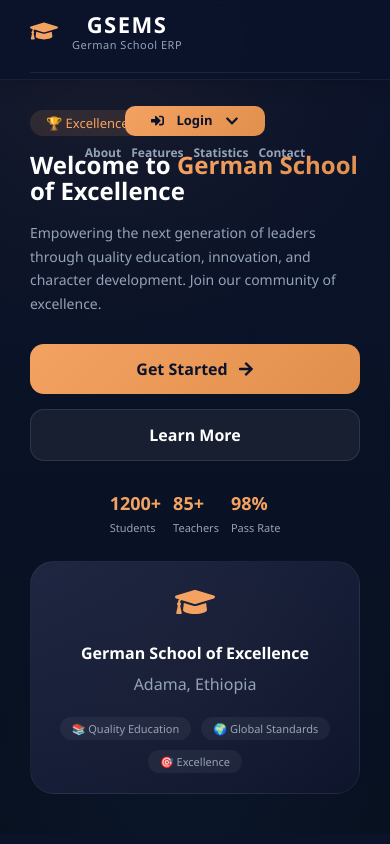
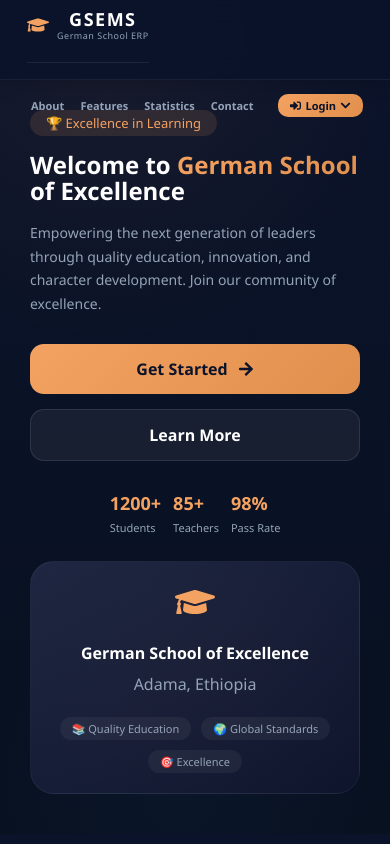
Before and after one commit to ITProject-code/gse-school-system, a React (Vite) app in the folder frontend/: page / in a window 390 px wide. Shown: the top 844 px of the page. Built offline with nearby package versions, Linux system fonts and the light colour scheme.

Commit message:
Update homepage and layout styling

```diff
--- a/frontend/src/pages/HomePage.css
+++ b/frontend/src/pages/HomePage.css
@@ -91,66 +91,49 @@ html {
     }
 }
 
-/* ===== HEADER - ✅ FIXED: STAYS AT TOP ===== */
+/* ========================================
+   HEADER - FIXED AT TOP
+   ======================================== */
+
 .home-header {
-    position: fixed;
-    top: 0;
-    left: 0;
-    right: 0;
-    z-index: 1000;
+    position: fixed !important;
+    top: 0 !important;
+    left: 0 !important;
+    right: 0 !important;
+    z-index: 1000 !important;
     height: var(--header-h);
     display: flex;
     align-items: center;
-    background: rgba(11, 19, 43, 0.96);
+    background: rgba(11, 19, 43, 0.96) !important;
     backdrop-filter: blur(12px);
     border-bottom: 1px solid rgba(255, 255, 255, 0.06);
     box-shadow: 0 2px 20px rgba(0, 0, 0, 0.2);
-    width: 100%;
-    /* ✅ FIX: Prevent header from scrolling */
-    transition: none;
+    width: 100% !important;
 }
 
 .home-header .container-full {
     height: 100%;
 }
 
+/* ===== HEADER INNER - LOGO LEFT, NAV CENTER, LOGIN RIGHT ===== */
 .header-inner {
     display: flex;
     justify-content: space-between;
     align-items: center;
-    flex-wrap: wrap;
-    gap: 24px;
     width: 100%;
     height: 100%;
-    padding: 0 calc(var(--edge-x) - 10px) 0 var(--edge-x);
+    padding: 0 50px;
+    gap: 20px;
 }
 
-@media (max-width: 768px) {
-    .header-inner {
-        padding: 12px var(--edge-x-tablet);
-        height: auto;
-        flex-direction: row;
-        flex-wrap: wrap;
-    }
-}
-
-@media (max-width: 480px) {
-    .header-inner {
-        padding: 10px var(--edge-x-mobile);
-        flex-direction: row;
-        flex-wrap: wrap;
-        gap: 8px;
-    }
-}
-
-/* ===== LOGO - BIGGER ===== */
+/* ===== LOGO - LEFT SIDE ===== */
 .logo {
     display: flex;
     align-items: center;
     gap: 14px;
     cursor: pointer;
+    flex-shrink: 0;
     text-decoration: none;
-    flex-shrink: 0;
 }
 
 .logo-icon {
@@ -175,23 +158,12 @@ html {
     font-weight: 500;
 }
 
-@media (max-width: 480px) {
-    .logo-icon {
-        font-size: 28px;
-    }
-    .logo-text h1 {
-        font-size: 22px;
-    }
-    .logo-text span {
-        font-size: 11px;
-    }
-}
-
-/* ===== NAV LINKS - BIGGER ===== */
+/* ===== NAV LINKS - CENTER ===== */
 .main-nav {
     display: flex;
     gap: 40px;
-    flex-wrap: wrap;
+    flex-shrink: 0;
+    align-items: center;
 }
 
 .main-nav a {
@@ -201,6 +173,7 @@ html {
     font-weight: 600;
     transition: color 0.3s;
     position: relative;
+    white-space: nowrap;
 }
 
 .main-nav a:hover {
@@ -222,35 +195,13 @@ html {
     width: 100%;
 }
 
-@media (max-width: 768px) {
-    .main-nav {
-        gap: 16px;
-        justify-content: center;
-        width: 100%;
-        order: 3;
-    }
-    .main-nav a {
-        font-size: 14px;
-    }
-}
-
-@media (max-width: 480px) {
-    .main-nav {
-        gap: 10px;
-    }
-    .main-nav a {
-        font-size: 12px;
-    }
-}
-
-/* ===== LOGIN BUTTON - BIGGER ===== */
+/* ===== LOGIN BUTTON - RIGHT SIDE ===== */
 .header-actions {
     display: flex;
     gap: 12px;
     align-items: center;
-    margin-left: 8px;
+    flex-shrink: 0;
     position: relative;
-    flex-shrink: 0;
 }
 
 .btn-login-dropdown {
@@ -266,7 +217,7 @@ html {
     font-size: 16px;
     line-height: 1;
     cursor: pointer;
-    transition: transform 0.25s var(--ease), box-shadow 0.25s var(--ease), filter 0.25s var(--ease);
+    transition: transform 0.25s var(--ease), box-shadow 0.25s var(--ease);
 }
 
 .btn-login-dropdown:hover {
@@ -283,31 +234,7 @@ html {
     transform: rotate(180deg);
 }
 
-@media (max-width: 768px) {
-    .header-actions {
-        margin-left: 0;
-        width: 100%;
-        justify-content: center;
-        order: 2;
-    }
-    .btn-login-dropdown {
-        padding: 10px 20px;
-        font-size: 14px;
-        width: auto;
-        min-width: 160px;
-        justify-content: center;
-    }
-}
-
-@media (max-width: 480px) {
-    .btn-login-dropdown {
-        padding: 8px 16px;
-        font-size: 13px;
-        min-width: 140px;
-    }
-}
-
-/* ===== DROPDOWN - ✅ FIXED: POSITION ON MOBILE ===== */
+/* ===== DROPDOWN MENU ===== */
 .login-dropdown {
     position: relative;
     display: inline-block;
@@ -316,12 +243,11 @@ html {
 .dropdown-menu {
     position: absolute;
     top: calc(100% + 12px);
-    left: 0;
     right: 0;
     background: var(--bg-card);
     border-radius: var(--radius-md);
     padding: 8px;
-    min-width: 240px;
+    min-width: 220px;
     border: 1px solid rgba(255, 255, 255, 0.06);
     box-shadow: var(--shadow-lg);
     animation: slideDown 0.2s var(--ease);
@@ -365,33 +291,10 @@ html {
     color: #60a5fa;
 }
 
-/* ✅ FIX: Mobile dropdown - centered below button */
-@media (max-width: 768px) {
-    .dropdown-menu {
-        left: 50%;
-        transform: translateX(-50%);
-        min-width: 220px;
-        top: calc(100% + 8px);
-    }
-    .dropdown-item {
-        font-size: 14px;
-        padding: 12px 16px;
-        justify-content: center;
-    }
-}
+/* ========================================
+   HERO SECTION
+   ======================================== */
 
-@media (max-width: 480px) {
-    .dropdown-menu {
-        min-width: 180px;
-        padding: 6px;
-    }
-    .dropdown-item {
-        font-size: 13px;
-        padding: 10px 14px;
-    }
-}
-
-/* ===== HERO SECTION ===== */
 .hero-section {
     padding: calc(var(--header-h) + 64px) 0 80px;
     min-height: 100vh;
@@ -434,26 +337,6 @@ html {
     z-index: 1;
     width: 100%;
     padding: 0 50px;
-}
-
-@media (max-width: 1024px) {
-    .hero-content {
-        padding: 0 50px;
-    }
-}
-
-@media (max-width: 768px) {
-    .hero-content {
-        padding: 0 25px;
-        grid-template-columns: 1fr;
-        gap: 40px;
-    }
-}
-
-@media (max-width: 480px) {
-    .hero-content {
-        padding: 0 15px;
-    }
 }
 
 .hero-text .hero-badge {
@@ -510,7 +393,7 @@ html {
     font-weight: 700;
     font-size: 16px;
     cursor: pointer;
-    transition: transform 0.25s var(--ease), box-shadow 0.25s var(--ease), filter 0.25s var(--ease);
+    transition: transform 0.25s var(--ease), box-shadow 0.25s var(--ease);
 }
 
 .btn-primary:hover {
@@ -618,7 +501,10 @@ html {
     color: #94a3b8;
 }
 
-/* ===== SECTION HEADER ===== */
+/* ========================================
+   SECTION HEADER
+   ======================================== */
+
 .section-header {
     text-align: center;
     margin-bottom: 50px;
@@ -650,22 +536,10 @@ html {
     margin: 0 auto;
 }
 
-@media (max-width: 768px) {
-    .section-header h2 {
-        font-size: 28px;
-    }
-    .section-header p {
-        font-size: 15px;
-    }
-}
+/* ========================================
+   ABOUT SECTION
+   ======================================== */
 
-@media (max-width: 480px) {
-    .section-header h2 {
-        font-size: 22px;
-    }
-}
-
-/* ===== ABOUT SECTION ===== */
 .about-section {
     padding: 80px 0;
     background: #0b132b;
@@ -674,18 +548,6 @@ html {
 
 .about-section .container-full {
     padding: 0 50px;
-}
-
-@media (max-width: 768px) {
-    .about-section .container-full {
-        padding: 0 25px;
-    }
-}
-
-@media (max-width: 480px) {
-    .about-section .container-full {
-        padding: 0 15px;
-    }
 }
 
 .about-grid {
@@ -738,21 +600,10 @@ html {
     margin: 0;
 }
 
-@media (max-width: 768px) {
-    .about-grid {
-        grid-template-columns: 1fr 1fr;
-        gap: 20px;
-    }
-}
+/* ========================================
+   FEATURES SECTION
+   ======================================== */
 
-@media (max-width: 480px) {
-    .about-grid {
-        grid-template-columns: 1fr;
-        gap: 16px;
-    }
-}
-
-/* ===== FEATURES SECTION ===== */
 .features-section {
     padding: 80px 0;
     background: #081120;
@@ -761,18 +612,6 @@ html {
 
 .features-section .container-full {
     padding: 0 50px;
-}
-
-@media (max-width: 768px) {
-    .features-section .container-full {
-        padding: 0 25px;
-    }
-}
-
-@media (max-width: 480px) {
-    .features-section .container-full {
-        padding: 0 15px;
-    }
 }
 
 .features-grid {
@@ -821,21 +660,10 @@ html {
     margin: 0;
 }
 
-@media (max-width: 768px) {
-    .features-grid {
-        grid-template-columns: 1fr 1fr;
-        gap: 16px;
-    }
-}
+/* ========================================
+   STATS SECTION
+   ======================================== */
 
-@media (max-width: 480px) {
-    .features-grid {
-        grid-template-columns: 1fr;
-        gap: 12px;
-    }
-}
-
-/* ===== STATS SECTION ===== */
 .stats-section {
     padding: 60px 0;
     background: linear-gradient(135deg, #1c2541, #0b132b);
@@ -844,18 +672,6 @@ html {
 
 .stats-section .container-full {
     padding: 0 50px;
-}
-
-@media (max-width: 768px) {
-    .stats-section .container-full {
-        padding: 0 25px;
-    }
-}
-
-@media (max-width: 480px) {
-    .stats-section .container-full {
-        padding: 0 15px;
-    }
 }
 
 .stats-grid {
@@ -879,30 +695,10 @@ html {
     margin-top: 4px;
 }
 
-@media (max-width: 768px) {
-    .stats-grid {
-        grid-template-columns: 1fr 1fr;
-        gap: 20px;
-    }
-    .stat-item .stat-number {
-        font-size: 36px;
-    }
-}
+/* ========================================
+   CONTACT SECTION
+   ======================================== */
 
-@media (max-width: 480px) {
-    .stats-grid {
-        grid-template-columns: 1fr 1fr;
-        gap: 16px;
-    }
-    .stat-item .stat-number {
-        font-size: 28px;
-    }
-    .stat-item .stat-label {
-        font-size: 13px;
-    }
-}
-
-/* ===== CONTACT SECTION ===== */
 .contact-section {
     padding: 80px 0;
     background: #0b132b;
@@ -911,18 +707,6 @@ html {
 
 .contact-section .container-full {
     padding: 0 50px;
-}
-
-@media (max-width: 768px) {
-    .contact-section .container-full {
-        padding: 0 25px;
-    }
-}
-
-@media (max-width: 480px) {
-    .contact-section .container-full {
-        padding: 0 15px;
-    }
 }
 
 .contact-status {
@@ -1030,23 +814,10 @@ html {
     resize: vertical;
 }
 
-@media (max-width: 768px) {
-    .contact-grid {
-        grid-template-columns: 1fr;
-        gap: 30px;
-    }
-    .contact-form .form-row {
-        grid-template-columns: 1fr;
-    }
-}
+/* ========================================
+   FOOTER
+   ======================================== */
 
-@media (max-width: 480px) {
-    .contact-grid {
-        gap: 24px;
-    }
-}
-
-/* ===== FOOTER ===== */
 .home-footer {
     background: #0b132b;
     padding: 50px 0 20px;
@@ -1056,18 +827,6 @@ html {
 
 .home-footer .container-full {
     padding: 0 50px;
-}
-
-@media (max-width: 768px) {
-    .home-footer .container-full {
-        padding: 0 25px;
-    }
-}
-
-@media (max-width: 480px) {
-    .home-footer .container-full {
-        padding: 0 15px;
-    }
 }
 
 .footer-content {
@@ -1128,41 +887,123 @@ html {
     margin-left: 8px;
 }
 
-@media (max-width: 768px) {
-    .footer-content {
-        grid-template-columns: 1fr 1fr;
-        gap: 24px;
-        text-align: center;
-    }
-    .footer-brand p {
-        max-width: 100%;
-    }
-    .footer-bottom {
-        flex-direction: column;
-        text-align: center;
-    }
-    .footer-contact {
-        display: block;
-        margin-left: 0;
-        margin-top: 4px;
-    }
-}
+/* ============================================================
+   RESPONSIVE - MOBILE
+   ============================================================ */
 
-@media (max-width: 480px) {
-    .footer-content {
-        grid-template-columns: 1fr;
-        gap: 20px;
-    }
-}
-
-/* ===== RESPONSIVE - HERO SPECIFIC ===== */
 @media (max-width: 1024px) {
     .hero-text h1 {
         font-size: 40px;
     }
+
+    .header-inner {
+        padding: 0 25px;
+    }
+
+    .main-nav {
+        gap: 20px;
+    }
+
+    .main-nav a {
+        font-size: 15px;
+    }
+}
+
+@media (max-width: 992px) {
+    .contact-grid {
+        grid-template-columns: 1fr;
+        gap: 30px;
+    }
+
+    .footer-content {
+        grid-template-columns: 1fr 1fr;
+    }
 }
 
 @media (max-width: 768px) {
+    /* ===== HEADER ===== */
+    .header-inner {
+        padding: 10px 20px;
+        flex-wrap: wrap;
+        gap: 8px;
+        height: auto;
+        min-height: 70px;
+    }
+
+    /* Logo - Left */
+    .logo {
+        order: 1;
+        flex: 0 0 auto;
+    }
+
+    .logo-icon {
+        font-size: 28px;
+    }
+
+    .logo-text h1 {
+        font-size: 22px;
+    }
+
+    .logo-text span {
+        font-size: 11px;
+    }
+
+    /* Nav - Center, doesn't move */
+    .main-nav {
+        order: 2;
+        flex: 1;
+        justify-content: center;
+        gap: 14px;
+        flex-wrap: nowrap;
+        overflow-x: auto;
+        padding: 4px 0;
+        -webkit-overflow-scrolling: touch;
+        scrollbar-width: none;
+    }
+
+    .main-nav::-webkit-scrollbar {
+        display: none;
+    }
+
+    .main-nav a {
+        font-size: 13px;
+        white-space: nowrap;
+        padding: 2px 6px;
+    }
+
+    /* Login - Right */
+    .header-actions {
+        order: 3;
+        flex: 0 0 auto;
+        margin-left: auto;
+    }
+
+    .btn-login-dropdown {
+        padding: 8px 16px;
+        font-size: 13px;
+        min-width: auto;
+        gap: 6px;
+    }
+
+    .dropdown-arrow {
+        font-size: 11px;
+    }
+
+    /* Dropdown - stays under button */
+    .dropdown-menu {
+        right: 0;
+        left: auto;
+        min-width: 200px;
+        top: calc(100% + 8px);
+        transform: none;
+    }
+
+    .dropdown-item {
+        font-size: 14px;
+        padding: 10px 14px;
+    }
+
+    /* ===== HERO ===== */
     .hero-section {
         padding: 120px 0 60px;
         min-height: auto;
@@ -1198,9 +1039,123 @@ html {
     .hero-image-icon {
         font-size: 52px;
     }
+
+    /* ===== SECTIONS ===== */
+    .section-header h2 {
+        font-size: 28px;
+    }
+
+    .section-header p {
+        font-size: 15px;
+    }
+
+    .about-grid {
+        grid-template-columns: 1fr 1fr;
+        gap: 20px;
+    }
+
+    .features-grid {
+        grid-template-columns: 1fr 1fr;
+        gap: 16px;
+    }
+
+    .stats-grid {
+        grid-template-columns: 1fr 1fr;
+        gap: 20px;
+    }
+
+    .stat-item .stat-number {
+        font-size: 36px;
+    }
+
+    .contact-form .form-row {
+        grid-template-columns: 1fr;
+    }
+
+    .footer-content {
+        grid-template-columns: 1fr;
+        text-align: center;
+        gap: 24px;
+    }
+
+    .footer-brand p {
+        max-width: 100%;
+    }
+
+    .footer-bottom {
+        flex-direction: column;
+        text-align: center;
+    }
+
+    .footer-contact {
+        display: block;
+        margin-left: 0;
+        margin-top: 4px;
+    }
+
+    .about-section .container-full,
+    .features-section .container-full,
+    .stats-section .container-full,
+    .contact-section .container-full,
+    .home-footer .container-full {
+        padding: 0 25px;
+    }
 }
 
 @media (max-width: 480px) {
+    /* ===== HEADER ===== */
+    .header-inner {
+        padding: 8px 12px;
+        min-height: 60px;
+        gap: 4px;
+    }
+
+    .logo-icon {
+        font-size: 22px;
+    }
+
+    .logo-text h1 {
+        font-size: 18px;
+    }
+
+    .logo-text span {
+        font-size: 9px;
+    }
+
+    .logo {
+        gap: 8px;
+    }
+
+    .main-nav {
+        gap: 8px;
+        flex: 0 1 auto;
+    }
+
+    .main-nav a {
+        font-size: 11px;
+        padding: 2px 4px;
+    }
+
+    .btn-login-dropdown {
+        padding: 6px 12px;
+        font-size: 11px;
+        gap: 4px;
+    }
+
+    .dropdown-menu {
+        min-width: 160px;
+        padding: 4px;
+        right: 0;
+        left: auto;
+    }
+
+    .dropdown-item {
+        font-size: 12px;
+        padding: 8px 12px;
+        gap: 10px;
+    }
+
+    /* ===== HERO ===== */
     .hero-section {
         padding: 110px 0 40px;
     }
@@ -1259,4 +1214,44 @@ html {
         font-size: 11px;
         padding: 4px 12px;
     }
+
+    /* ===== SECTIONS ===== */
+    .section-header h2 {
+        font-size: 22px;
+    }
+
+    .about-grid {
+        grid-template-columns: 1fr;
+        gap: 16px;
+    }
+
+    .features-grid {
+        grid-template-columns: 1fr;
+        gap: 12px;
+    }
+
+    .stats-grid {
+        grid-template-columns: 1fr 1fr;
+        gap: 16px;
+    }
+
+    .stat-item .stat-number {
+        font-size: 28px;
+    }
+
+    .stat-item .stat-label {
+        font-size: 13px;
+    }
+
+    .contact-grid {
+        gap: 24px;
+    }
+
+    .about-section .container-full,
+    .features-section .container-full,
+    .stats-section .container-full,
+    .contact-section .container-full,
+    .home-footer .container-full {
+        padding: 0 15px;
+    }
 }
```
Also changed, not shown: frontend/src/components/Layout.css (+64 -45 lines), frontend/src/components/Layout.jsx (+5 -2 lines).
